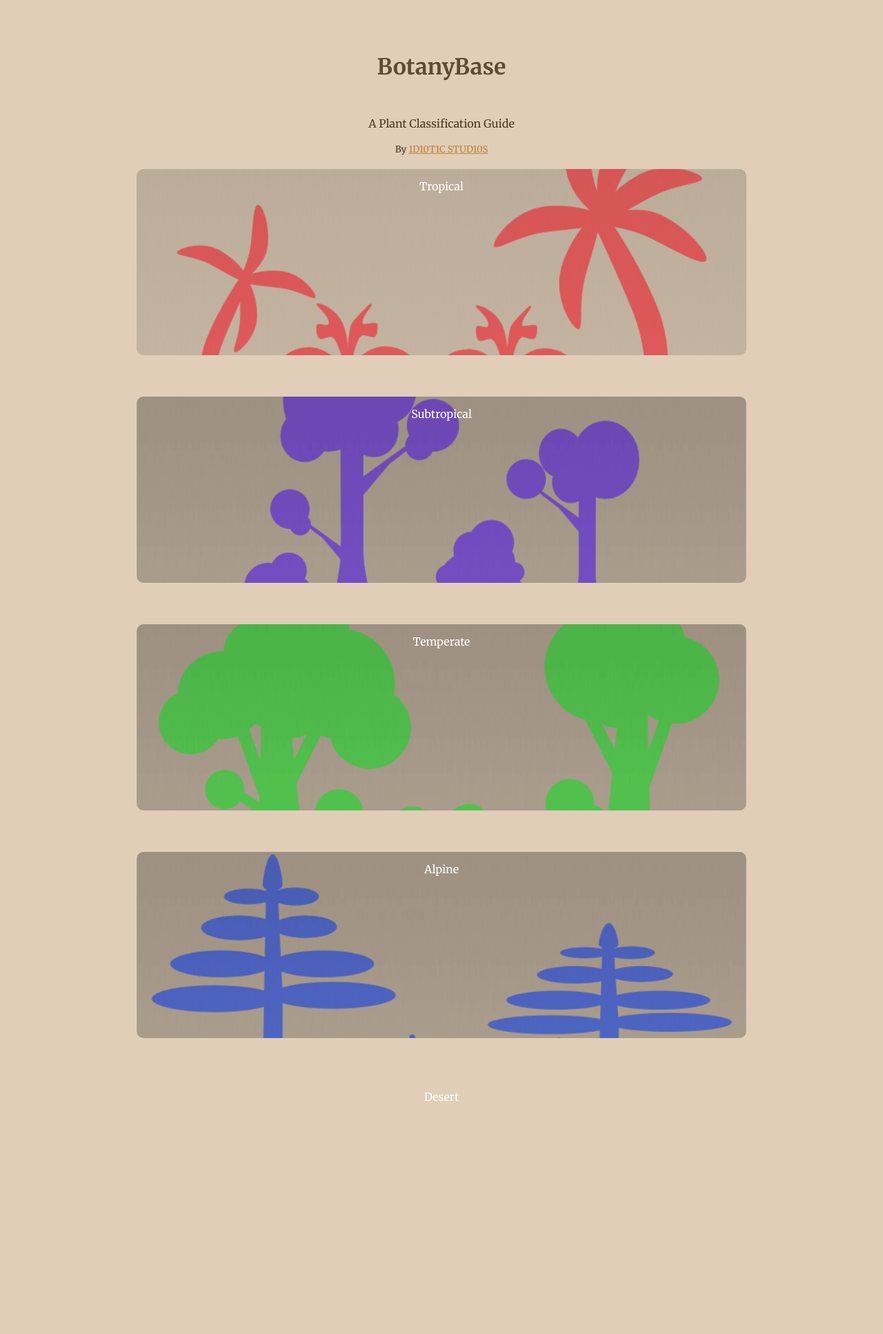
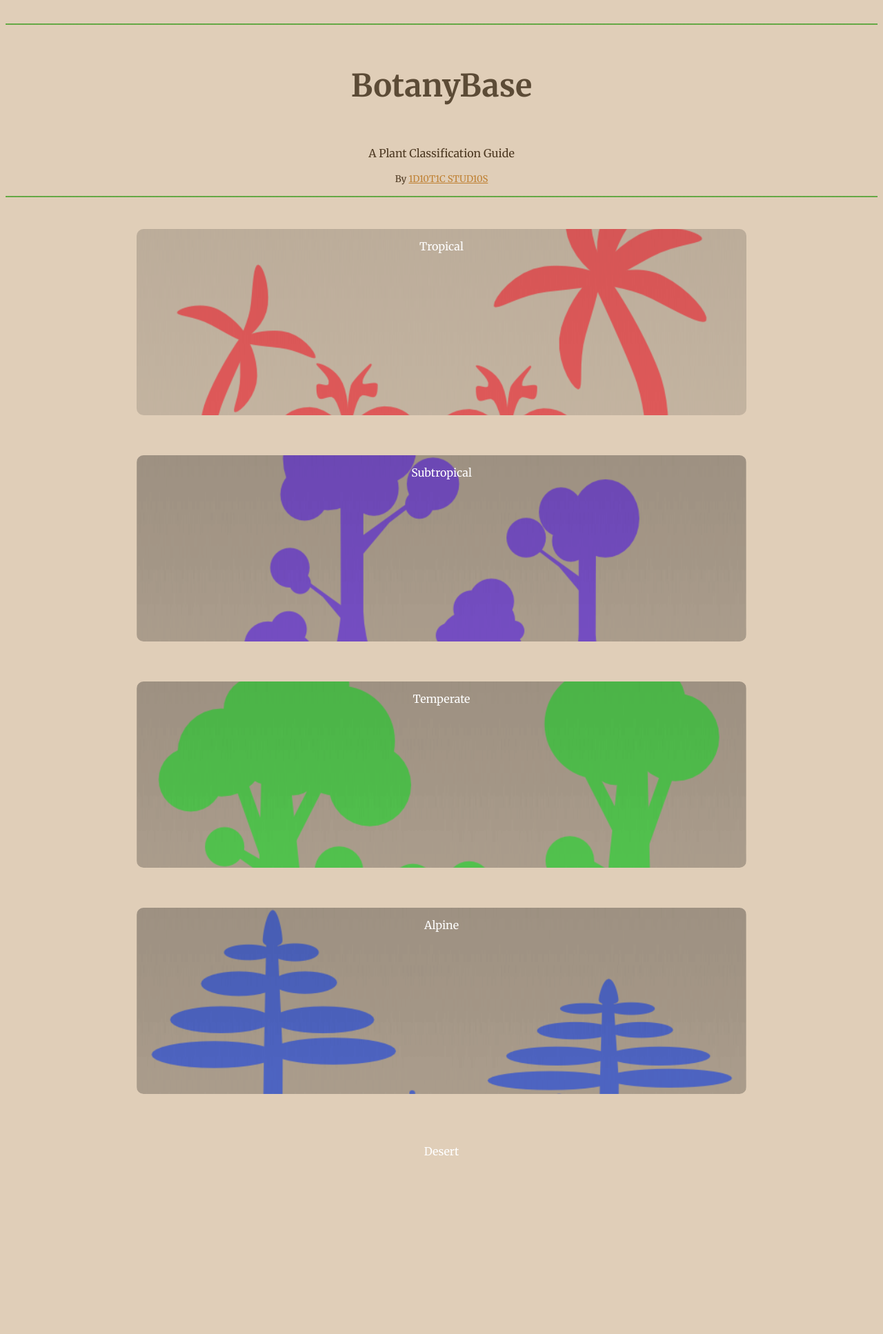
Before and after one commit to BotanyBase/botanybase.github.io, a Jekyll site: the page built from index.html, in a window 1280 px wide. Shown: the whole page at 69% size. Built offline with Jekyll 4.4.1, drawn with Linux system fonts in a browser that asks for light colours; before the commit the page ends 1855 px from its top, so only the background shows below that.

Commit message:
Update index.html

```diff
--- a/index.html
+++ b/index.html
@@ -19,9 +19,12 @@ title: Main
 </style>
 
 <br>
-<h1 style="text-align: center; padding: 30px;">BotanyBase</h1>
+<hr>
+<h1 style="text-align: center; padding: 30px; font-size: 45px;">BotanyBase</h1>
 <p style="text-align: center;">A Plant Classification Guide</p>
 <small><p style="text-align: center;">By <a href="https://1d10t1c-stud10s.github.io">1D10T1C STUD10S</a></small>
+<br>
+<hr>
 <br>
 
 <a class="button-box bg-1" href="identify/tropical">Tropical</a>
```
